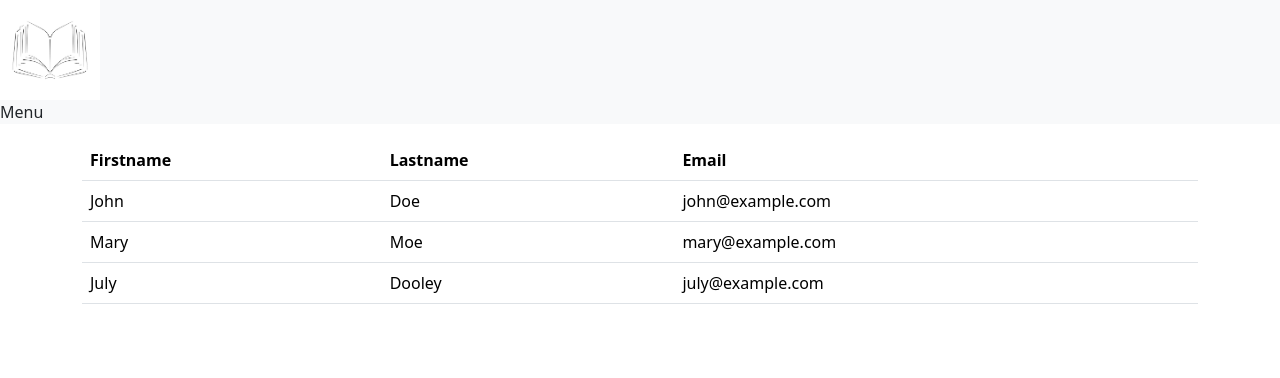
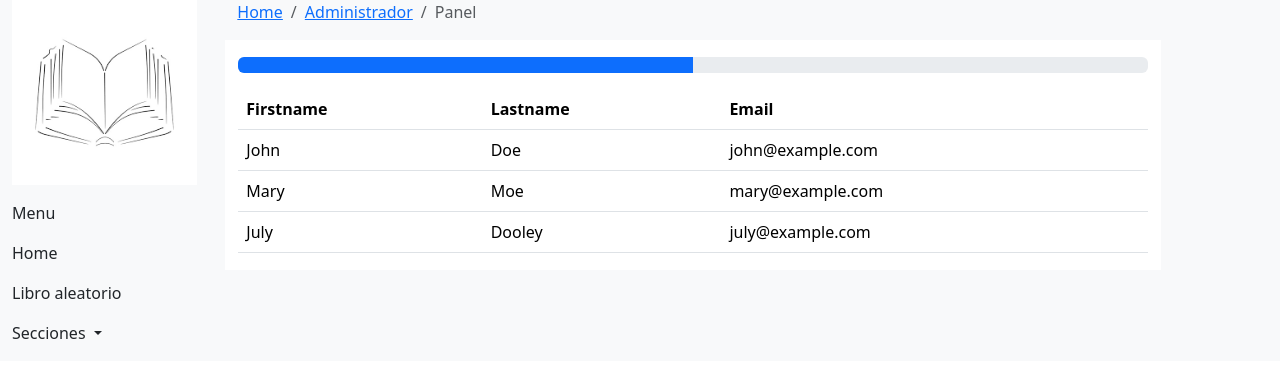
Before and after one commit to LaCeBr/EjercicioBootstrap, a plain HTML site: page admin.html in a window 1280 px wide. Drawn offline with nearby package versions, Linux system fonts and the light colour scheme.

Commit message:
En admin: breadcrums + progressbar

```diff
--- a/admin.html
+++ b/admin.html
@@ -9,27 +9,27 @@
         integrity="sha384-T3c6CoIi6uLrA9TneNEoa7RxnatzjcDSCmG1MXxSR1GAsXEV/Dwwykc2MPK8M2HN" crossorigin="anonymous">
 </head>
 <body>
-    <!-- Menu -->
-    <div class="d-flex"></div>
-        <!--div class="sidebar-container sidebar-expand-lg bg-body-tertiary"-->
-        <div class="sidebar-container bg-body-tertiary">
+    <div class="container-fluid bg-body-tertiary">
+        <div class="row">
+            <!-- Columna para el menú -->
+            <div class="col-md-2">
+                <div class="d-flex">
+                    <div class="sidebar-container">
                         <div class="logo">
-                    <img src="imagenes/logo.png" class="img-fluid" alt="..." style="max-width: 100px; height: auto;">
+                            <img src="imagenes/logo.png" class="img-fluid" alt="..." style="max-width: 185px; height: auto;">
                         </div>
+                        <div><p></p></div>
                         <p>Menu</p>
-                <div class="collapse navbar-collapse" id="navbarSupportedContent">
-                    <ul class="navbar-nav me-auto mb-2 mb-lg-0">
-                        <li class="nav-item">
+                        <div class="menu">
                             <a class="nav-link active" aria-current="page" href="#">Home</a>
-                        </li>
-                        <li class="nav-item">
+                            <p></p>
                             <a class="nav-link" href="#">Libro aleatorio</a>
-                        </li>
-                        <li class="nav-item dropdown">
+                            <p></p>
                             <a class="nav-link dropdown-toggle" href="#" role="button" data-bs-toggle="dropdown"
                                 aria-expanded="false">
                                 Secciones
                             </a>
+                            <p></p>
                             <ul class="dropdown-menu">
                                 <li><a class="dropdown-item" href="#">Biblioteca</a></li>
                                 <li><a class="dropdown-item" href="#">Recomendaciones</a></li>
@@ -38,15 +38,35 @@
                                 </li>
                                 <li><a class="dropdown-item" href="#">Suscribirse</a></li>
                             </ul>
-                        </li>
-                    </ul>
+                        </div>
+                    </div>
+                </div>
+            </div>
+            <!-- Contenido principal de la página -->
+            <div class="col-md-9">
+                <!-- Breadcrums -->
+                <div class="container-fluid">
+                    <nav aria-label="breadcrumb">
+                        <ol class="breadcrumb">
+                            <li class="breadcrumb-item"><a href="#">Home</a></li>
+                            <li class="breadcrumb-item"><a href="#">Administrador</a></li>
+                            <li class="breadcrumb-item active" aria-current="page">Panel</li>
+                        </ol>
+                    </nav>
+                </div>
+                <div class="container-fluid bg-white" style="padding: 1px">
+                    <!-- Progress bar -->
+                    <div class="container mt-3">
+                        <div class="progress-container">
+                            <div class="progress">
+                                <div class="progress-bar" role="progressbar" style="width: 50%;" aria-valuenow="50" aria-valuemin="0" aria-valuemax="100"></div>
                             </div>
                         </div>
                     </div>
                     <div><p></p></div>
-
+                    <div><p></p></div>
                     <!-- Tabla -->
-    <div class="container">
+                    <div class="container-fluid">
                         <table class="table table-hover">
                             <thead>
                                 <tr>
@@ -75,6 +95,14 @@
                         </table>
                     </div>
                     <div><p></p></div>
+                </div>
+            </div>
+        </div>
+    </div>
+
+    <div><p></p></div>
+
+
 
 
 
@@ -90,7 +118,9 @@
 
 
 
-
+<script src="https://code.jquery.com/jquery-3.5.1.slim.min.js"></script>
+<script src="https://cdn.jsdelivr.net/npm/@popperjs/core@2.5.4/dist/umd/popper.min.js"></script>
+<script src="https://stackpath.bootstrapcdn.com/bootstrap/4.5.2/js/bootstrap.min.js"></script>
 <script src="https://cdn.jsdelivr.net/npm/bootstrap@5.3.2/dist/js/bootstrap.bundle.min.js"
 integrity="sha384-C6RzsynM9kWDrMNeT87bh95OGNyZPhcTNXj1NW7RuBCsyN/o0jlpcV8Qyq46cDfL"
 crossorigin="anonymous">
```
Lines whose indentation alone changed are shown as unchanged.
